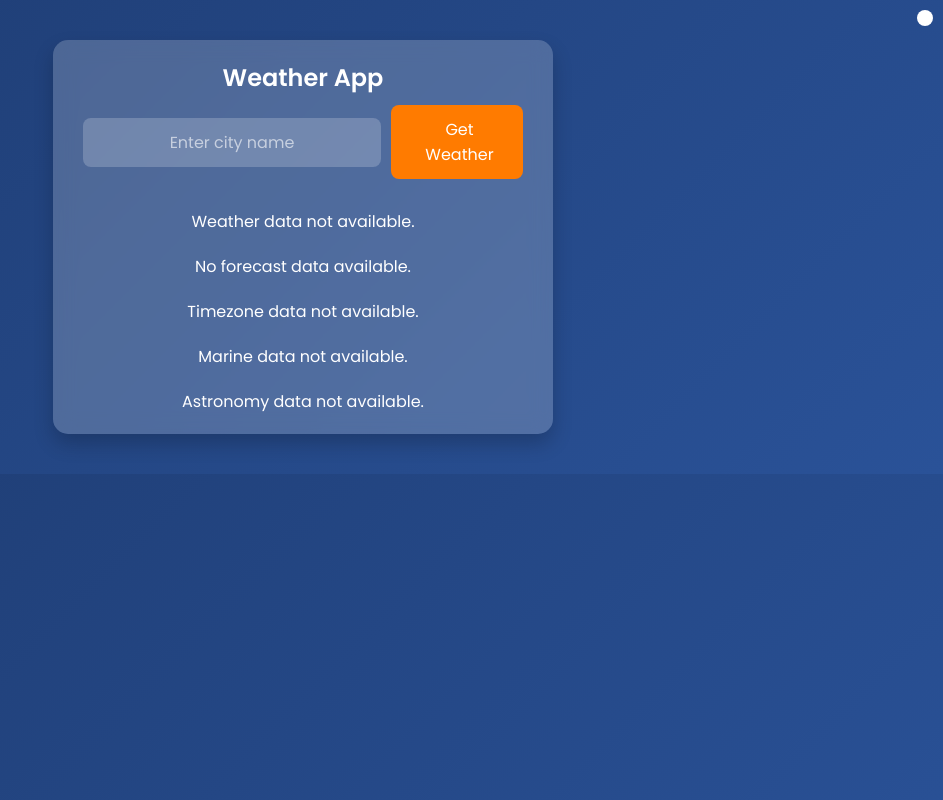
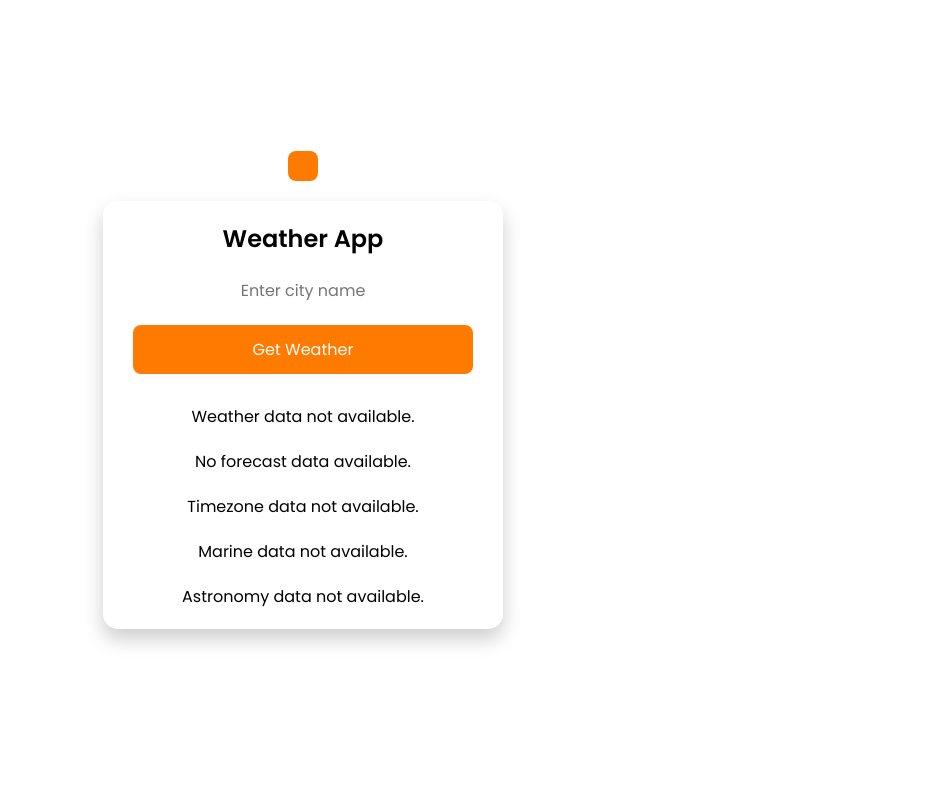
Before and after one commit to Ezepue/Weather-App, a Flask app: page / in a window 1280 px wide. Shown: the whole page, without its empty margins (337-1280 px from the left). Run offline with Flask 3, Linux system fonts and the light colour scheme; data that the repository does not hold is empty; some libraries are stand-ins or nearby versions.

Commit message:
Final push

```diff
--- a/app.py
+++ b/app.py
@@ -3,7 +3,8 @@
 import requests
 import os
 
-load_dotenv()  # Load environment variables
+#load_dotenv()  # Load environment variables
+load_dotenv(dotenv_path=".env", override=True)
 
 API_KEY = os.getenv("API_KEY")
 
--- a/static/style.css
+++ b/static/style.css
@@ -1,9 +1,20 @@
 /* Import Google Fonts */
 @import url('https://fonts.googleapis.com/css2?family=Poppins:wght@300;400;600&display=swap');
 
+/* Ensure the body and container adapt well */
+body {
+    display: flex;
+    flex-direction: column;
+    align-items: center;
+    justify-content: center;
+    min-height: 100vh;
+    padding: 10px;
+    text-align: center;
+}
 
-/* Form Styling */
+/* Improve form layout */
 .search-container {
+    flex-direction: column;
     display: flex;
     justify-content: center;
     align-items: center;
@@ -11,23 +22,24 @@
     margin-bottom: 20px;
     padding: 10px;
     border-radius: 10px;
+}
 
+
+/* Ensure input and button take full width */
+input, button {
+    width: 100%;
+    max-width: 400px;
 }
 
 input {
     padding: 12px;
     border-radius: 8px;
     border: none;
-    width: 70%;
     font-size: 16px;
     outline: none;
     text-align: center;
-    background: rgba(255, 255, 255, 0.2);
-    color: white;
-}
-
-input::placeholder {
-    color: rgba(255, 255, 255, 0.6);
+    background: rgba(255, 255, 255, 0.6);
+    color: black;
 }
 
 button {
@@ -36,18 +48,15 @@
     background: #ff7b00;
     color: white;
     font-size: 16px;
+    /* text-align: center; */
     border-radius: 8px;
     cursor: pointer;
     transition: 0.3s;
-    display: flex;
+    display: center;
     align-items: center;
     gap: 5px;
 }
 
-
-button i {
-    font-size: 20px;
-}
 
 button:hover {
     background: #ff5400;
@@ -69,13 +78,7 @@
     font-family: 'Poppins', sans-serif;
 }
 
-body {
-    background: linear-gradient(135deg, #1e3c72, #2a5298);
-    color: #fff;
-    text-align: center;
-    padding: 20px;
-    transition: background 0.3s, color 0.3s;
-}
+
 
 .container {
     max-width: 500px;
@@ -83,6 +86,7 @@
     background: rgba(255, 255, 255, 0.2);
     padding: 20px;
     border-radius: 15px;
+    -webkit-backdrop-filter: blur(10px);
     backdrop-filter: blur(10px);
     box-shadow: 0 10px 20px rgba(0, 0, 0, 0.2);
 }
@@ -105,11 +109,11 @@
 
 /* Weather Cards */
 .weather-card {
-    background: rgba(255, 255, 255, 0.3);
-    padding: 20px;
-    border-radius: 12px;
-    margin-top: 15px;
-    box-shadow: 0 5px 15px rgba(0, 0, 0, 0.1);
+    padding: 15px;
+    font-size: 14px;
+    text-align: left;
+    display: flex;
+    flex-direction: column;
 }
 
 /* Dark Mode */
@@ -118,25 +122,31 @@
     color: #ddd;
 }
 
+/* Dark mode button for better touch interaction */
 #dark-mode-toggle {
-    position: fixed;
-    top: 10px;
-    right: 10px;
-    background: white;
-    color: black;
-    padding: 8px;
-    border-radius: 50%;
-    cursor: pointer;
-    font-size: 18px;
+    font-size: 20px;
+    padding: 12px;
+    width: 30px;
+    height: 30px;
 }
 
-/* Responsive Design */
+/* Responsive Adjustments */
 @media (max-width: 600px) {
     .container {
-        width: 90%;
+        width: 95%;
+        padding: 15px;
     }
 
-    input {
-        width: 65%;
+    h1 {
+        font-size: 22px;
+    }
+
+    .weather-card {
+        padding: 12px;
+        font-size: 13px;
+    }
+
+    button {
+        font-size: 14px;
     }
 }
--- a/templates/index.html
+++ b/templates/index.html
@@ -33,8 +33,7 @@
             <div class="weather-info">
                 <h2><i class="wi wi-day-cloudy"></i> Current Weather in {{ weather.location.name }}, {{ weather.location.country }}</h2>
                 <div class="weather-card">
-                    <i class="wi wi-thermometer"></i>
-                    <p>Temperature: {{ weather.current.temp_c }}°C</p>
+                    <p><i class="wi wi-thermometer"></i> Temperature: {{ weather.current.temp_c }}°C</p>
                     <p>Condition: <i class="wi wi-{{ weather.current.condition.icon }}"></i> {{ weather.current.condition.text }}</p>
 
                     {% if weather.current.air_quality %}
```
Also changed, not shown: README.md.
